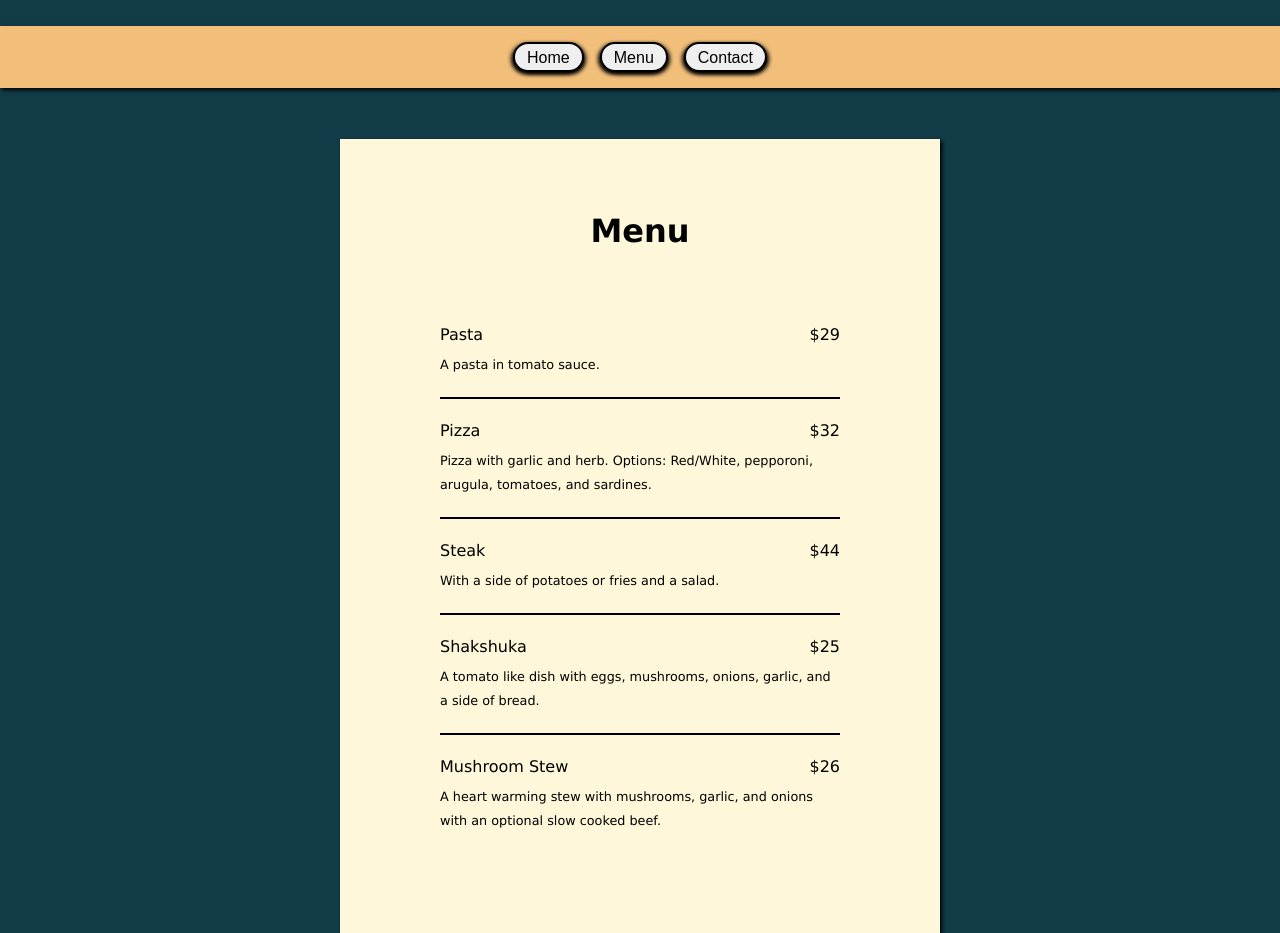
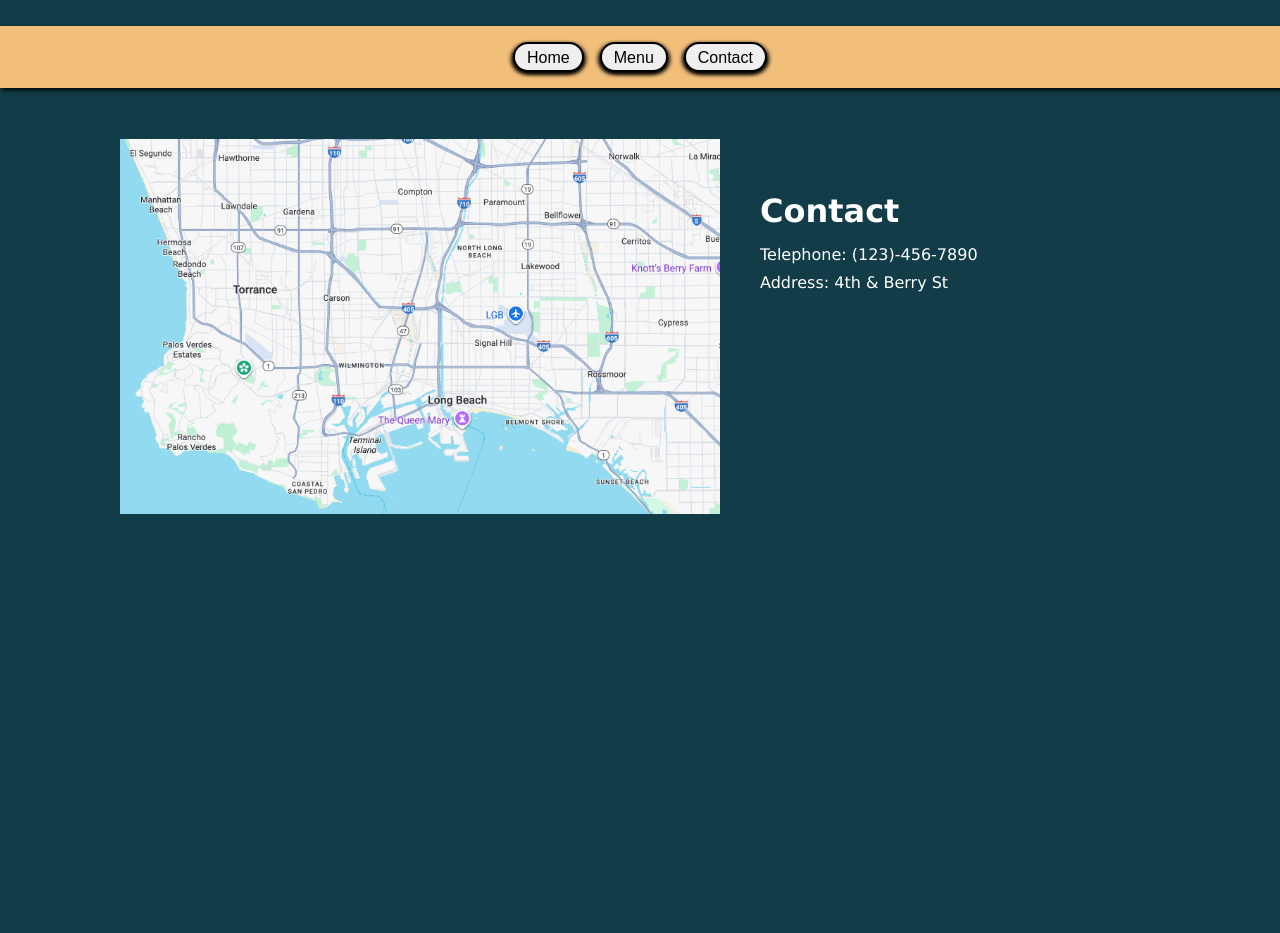
Before and after one commit to ernestviola/restaurant-page, a website built with webpack: page src/template.html in a window 1280 px wide. After the commit the page ends 826 px from the top, so only its background shows below. Built offline with nearby package versions, Linux system fonts and the light colour scheme.

Commit message:
Add contact page
Created a contact page which borrowed the layout from home.js

```diff
--- a/src/index.js
+++ b/src/index.js
@@ -18,4 +18,4 @@ homeNav.addEventListener('click', () => changePage(home));
 menuNav.addEventListener('click', () => changePage(menu));
 contactNav.addEventListener('click', () => changePage(contact));
 
-changePage(menu);
+changePage(contact);
--- a/src/pages/contact.js
+++ b/src/pages/contact.js
@@ -1,6 +1,34 @@
+import mapImage from '../images/map.png'
+
 const contact = document.createElement('div');
-contact.className = 'contact';
-contact.innerText = 'contact'
+const contactHeader = document.createElement('div');
+const contactTitle = document.createElement('h1');
+const contactHeaderItems = document.createElement('div');
+const map = document.createElement('img');
+const address = document.createElement('span');
+const telephone = document.createElement('span');
 
 
+contact.className = 'contact';
+contactHeader.className = 'contact__header';
+contactTitle.className = 'contact__title';
+map.className = 'contact__map';
+address.className = 'contact__address';
+telephone.className = 'contact__telephone';
+contactHeaderItems.className = 'contact__header__items';
+
+contactTitle.innerText = 'Contact'
+address.innerText = 'Address: 4th & Berry St';
+telephone.innerText = 'Telephone: (123)-456-7890'
+
+map.src = mapImage;
+map.alt = 'A placeholder map image'
+
+contactHeaderItems.appendChild(telephone);
+contactHeaderItems.appendChild(address);
+contactHeader.appendChild(contactTitle);
+contactHeader.appendChild(contactHeaderItems);
+contact.appendChild(map);
+contact.appendChild(contactHeader);
+
 export default contact;
--- a/src/styles.css
+++ b/src/styles.css
@@ -65,7 +65,6 @@ nav>button:hover {
 
 .hero__description {
   margin-top: 60px;
-  flex-shrink: 1;
   width: 600px;
 }
 
@@ -108,3 +107,30 @@ nav>button:hover {
   margin-top: 6px;
   font-size: .8em;
 }
+
+.contact {
+  display: flex;
+  flex-wrap: wrap;
+  justify-content: center;
+  gap: 40px;
+}
+
+.contact__map {
+  width: 600px;
+}
+
+.contact__header {
+  margin-top: 60px;
+  width: 400px;
+}
+
+.contact__title {
+  margin-bottom: 20px;
+  font-size: 2em;
+}
+
+.contact__header__items {
+  display: flex;
+  flex-direction: column;
+  gap: 4px;
+}
```
Also changed, not shown: README.md, src/images/map.png (added).
